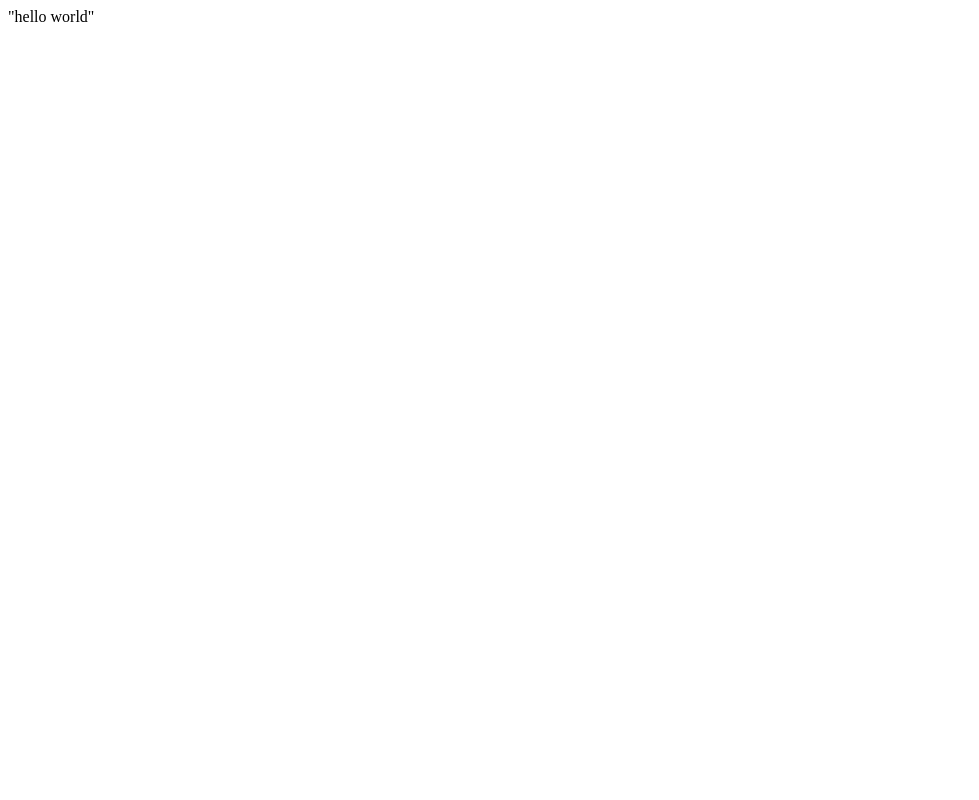
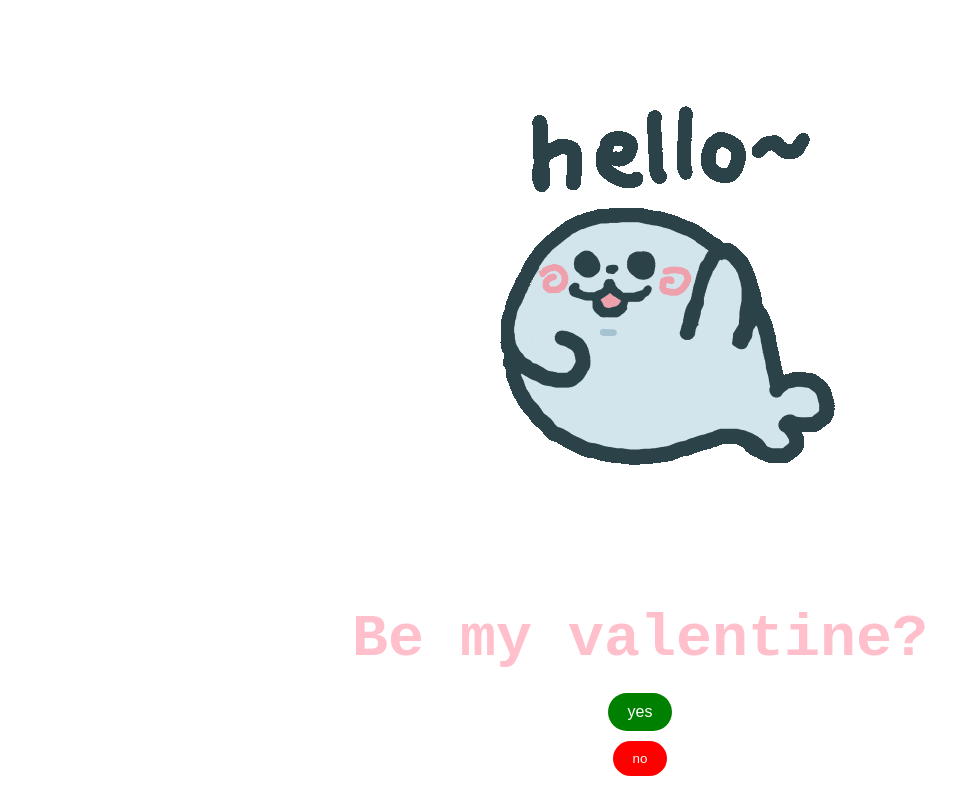
Before and after one commit to JadynC/valentines.github.io, a plain HTML site: page index.html in a window 1280 px wide. Shown: the whole page, without its empty margins (0-979 px from the left). Drawn offline with Linux system fonts and the light colour scheme.

Commit message:
inital commit

```diff
--- /dev/null
+++ b/assets/css/styles.css
@@ -0,0 +1,47 @@
+/* styles.css */
+body {
+    text-align: center;
+    margin: 0;
+    height: 100vh;
+    display: flex;
+    flex-direction: column;
+    justify-content: center;
+    align-items: center;
+}
+
+h1 {
+    color: pink; /* Or any color you prefer */
+    margin-bottom: 20px;
+    font-size: 60px;
+    font-family: 'Courier New', Courier, monospace;
+}
+
+button {
+    padding-top: 50px;
+  }
+
+#yes {
+    background-color: green;
+    color: white;
+    font-size: 16px;
+    padding: 10px 20px;
+    border: none;
+    cursor: pointer;
+    transition: all 0.3s ease;
+}
+
+#no {
+    background-color: red;
+    color: white;
+    padding: 10px 20px;
+    border: none;
+    cursor: pointer;
+    position: absolute;
+    transition: transform 0.3s ease;
+}
+
+img {
+    max-width: 100%; /* Makes image responsive */
+    height: auto; /* Maintains aspect ratio */
+    margin-top: 20px; /* Adds space above the image */
+}
--- a/index.html
+++ b/index.html
@@ -1 +1,34 @@
-"hello world"
+<!doctype html>
+<html>
+<head>
+    <title>Valentines</title>
+    <link rel="stylesheet" type="text/css" href="assets/css/styles.css">
+</head>
+<body>
+    <img src="./assets/img/hiseal.gif" alt="Hi seal">
+    <h1>Be my valentine?</h1>
+    <button  onclick="window.location.href='yay.html'" id="yes" style="font-size: 16px; border-radius: 20px;">yes</button>
+    <!-- <a id="yes" href="yay.html" class="button">yes</a> -->
+    <button id="no" style="border-radius: 20px; position: relative; margin-top: 10px;" onclick="moveButton()">no</button>
+
+    <script>
+        function moveButton() {
+            var noButton = document.getElementById("no");
+            var yesButton = document.getElementById("yes");
+
+            // Generate random position within the window boundaries
+            var newX = Math.random() * window.innerWidth;
+            var newY = Math.random() * window.innerHeight;
+
+            // Move the no button to the new position
+            noButton.style.position = 'absolute';
+            noButton.style.left = newX + 'px';
+            noButton.style.top = newY + 'px';
+
+            // Increase the font size of the yes button
+            var currentSize = parseFloat(yesButton.style.fontSize);
+            yesButton.style.fontSize = (currentSize + 20) + 'px';
+        }
+    </script>
+</body>
+</html>
```
Also changed, not shown: yay.html (added, +11 -0 lines), assets/img/hiseal.gif (added), assets/img/loveseal.gif (added).
